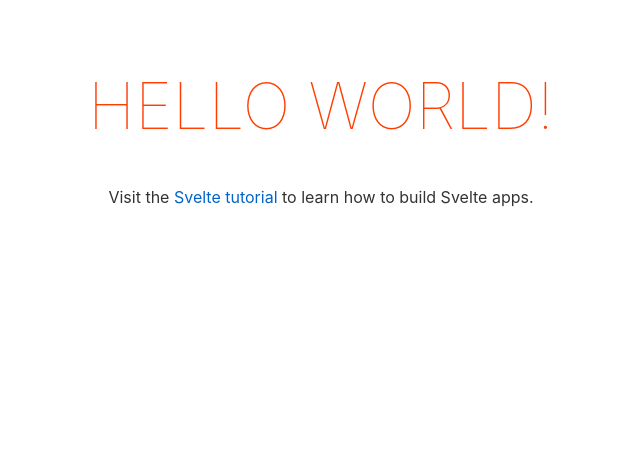
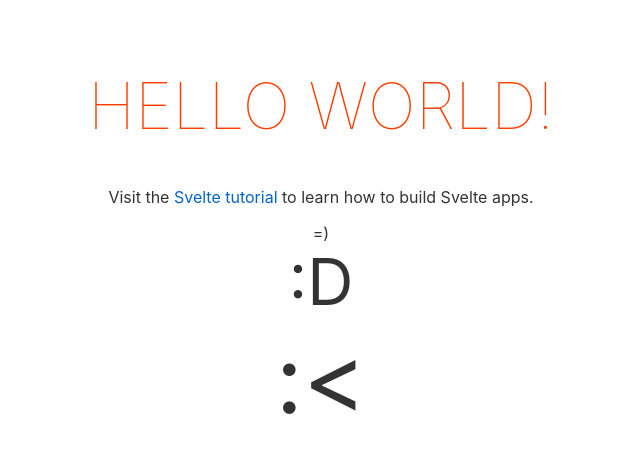
Before and after one commit to narze/try, a Svelte app in the folder svelte/: page / in a window 1280 px wide. Shown: the top 452 px of the page, without its empty margins (319-959 px from the left). Built offline with nearby package versions, Linux system fonts and the light colour scheme.

Commit message:
:sparkles: Add Face component

```diff
--- a/svelte/src/App.svelte
+++ b/svelte/src/App.svelte
@@ -1,10 +1,15 @@
 <script>
+  import Face from "./Face.svelte"
 	export let name;
 </script>
 
 <main>
 	<h1>Hello {name}!</h1>
 	<p>Visit the <a href="https://svelte.dev/tutorial">Svelte tutorial</a> to learn how to build Svelte apps.</p>
+
+  <Face />
+  <Face size="4" index="1" />
+  <Face size="6" index="2" />
 </main>
 
 <style>
--- /dev/null
+++ b/svelte/src/Face.svelte
@@ -0,0 +1,15 @@
+<script>
+  export let size = 1;
+  export let index = 0;
+
+  const faceList = [
+    "=)",
+    ":D",
+    ":<",
+    ";O",
+  ]
+</script>
+
+<div style="font-size: {size}em">
+  {faceList[index]}
+</div>
```
